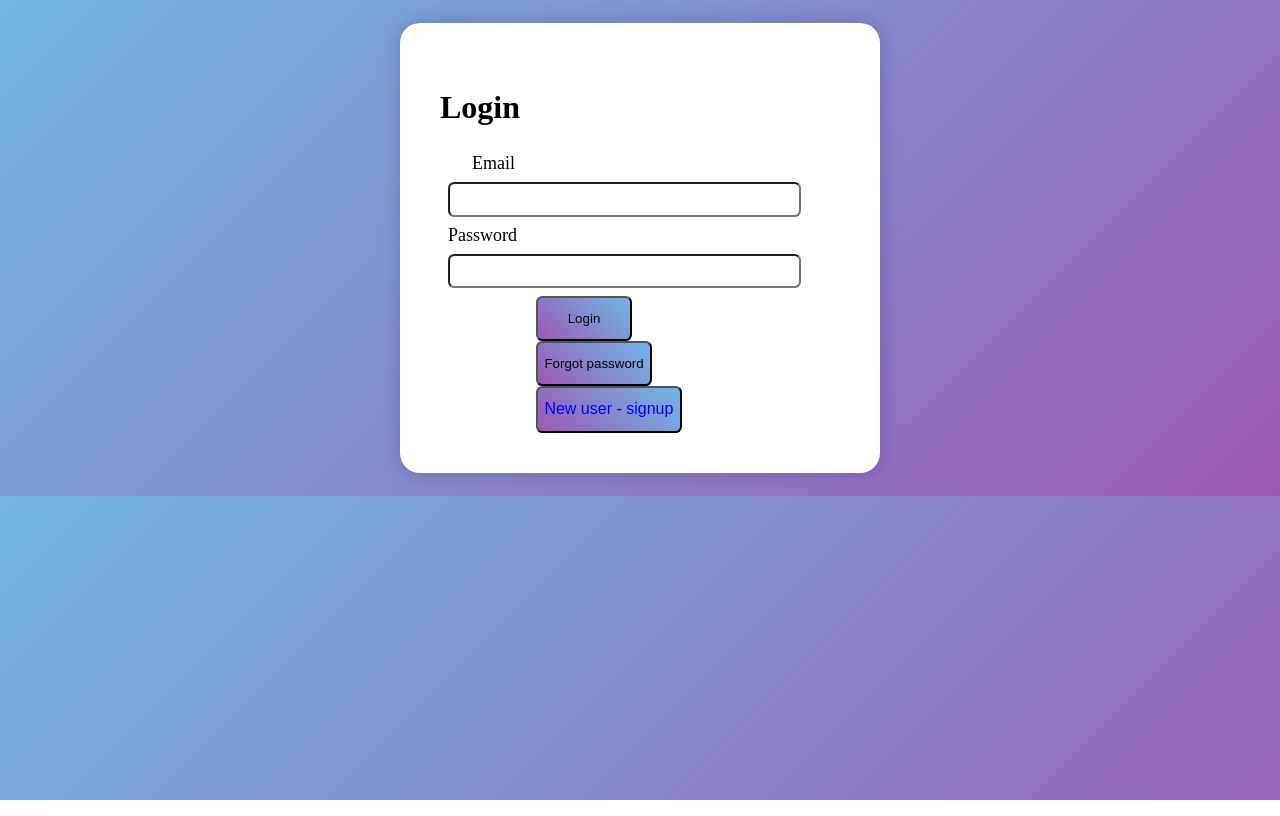
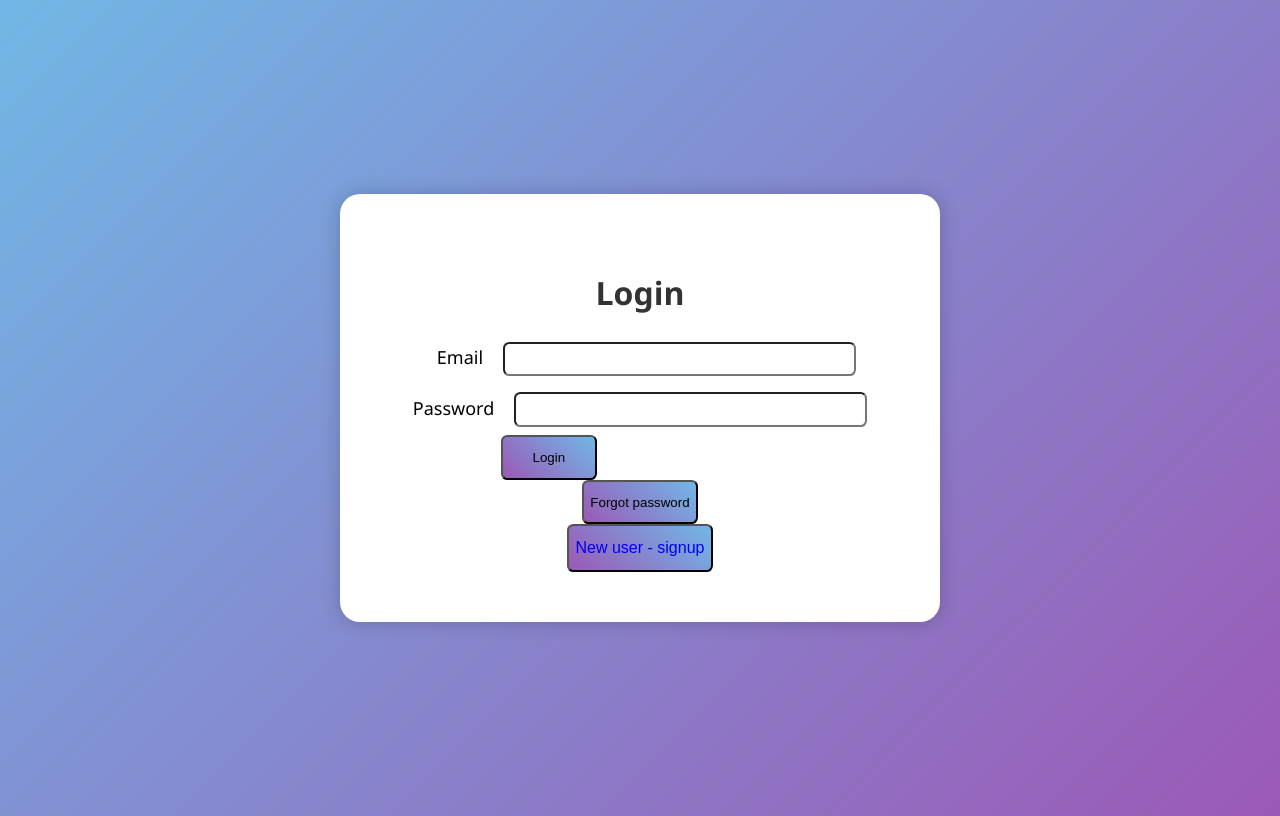
Before and after one commit to SonikaSahana/groupchat_app, a website: page frontend/views/login.html in a window 1280 px wide. Drawn offline with nearby package versions, Linux system fonts and the light colour scheme.

Commit message:
some changes dome

```diff
--- a/frontend/css/login.css
+++ b/frontend/css/login.css
@@ -1,19 +1,25 @@
 body{
+    font-family: 'Segoe UI', Tahoma, Geneva, Verdana, sans-serif;
     background:linear-gradient(135deg, #71b7e6, #9b59b6);
     display: flex;
     justify-content: center;
     align-items: center;
-    min-height: 60vh;
+    min-height: 100vh;
 }
 
 .login-display{
     background-color: #fff;
     border-radius: 20px;
     box-shadow: 0 0 20px rgba(0, 0, 0, 0.2);
-    padding: 40px;
-    width: 400px;
-    max-width: 90%;
+    overflow: hidden;
+    width: 100%;
+    max-width: 500px;
+    padding: 50px;
+    display: flex;
+    flex-direction: column;
+    align-items: center;
 }
+
 .login-display button{
 
 
@@ -59,6 +65,8 @@ input{
 }
 
 h2{
+    margin-bottom: 20px;
+    color: #333;
     font-size: 2rem;
 }
 
```
